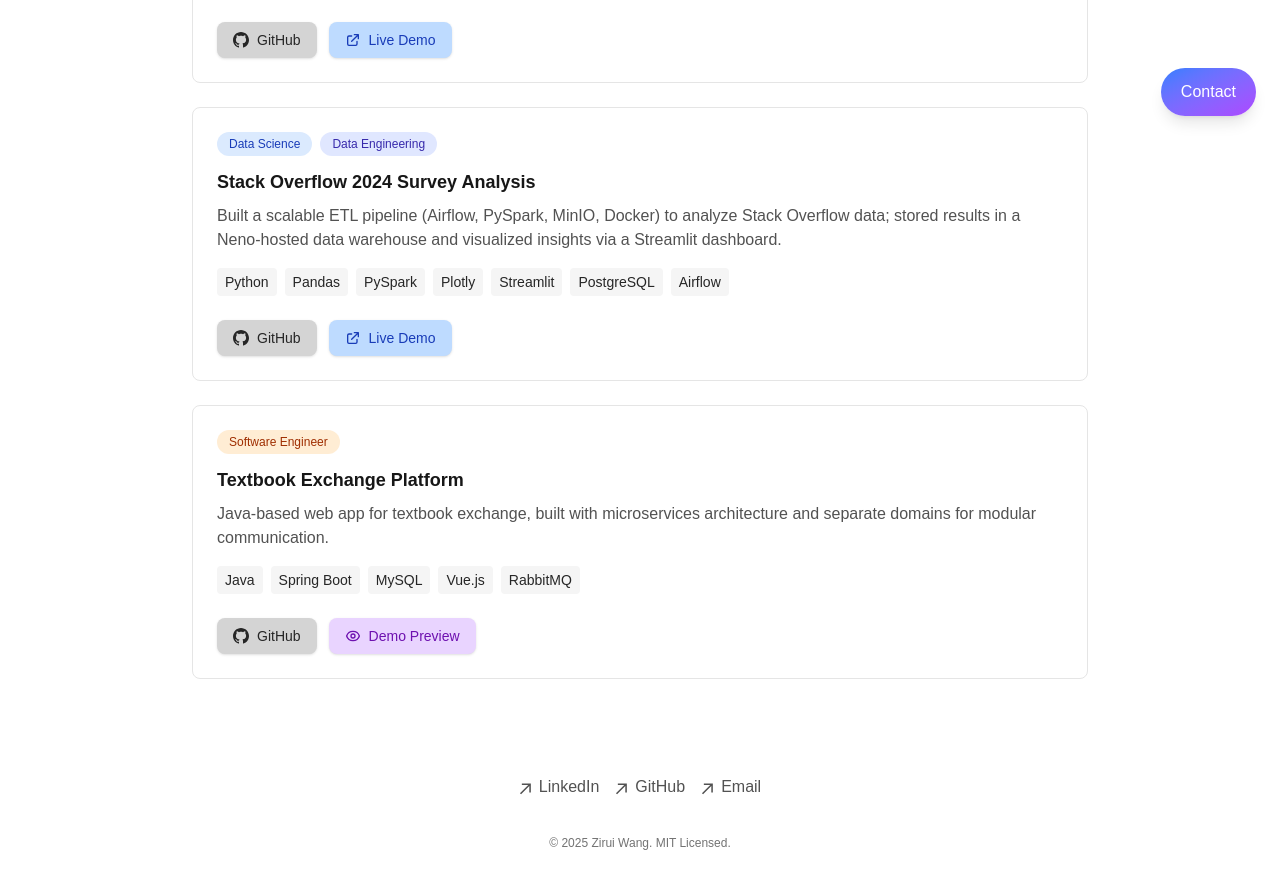
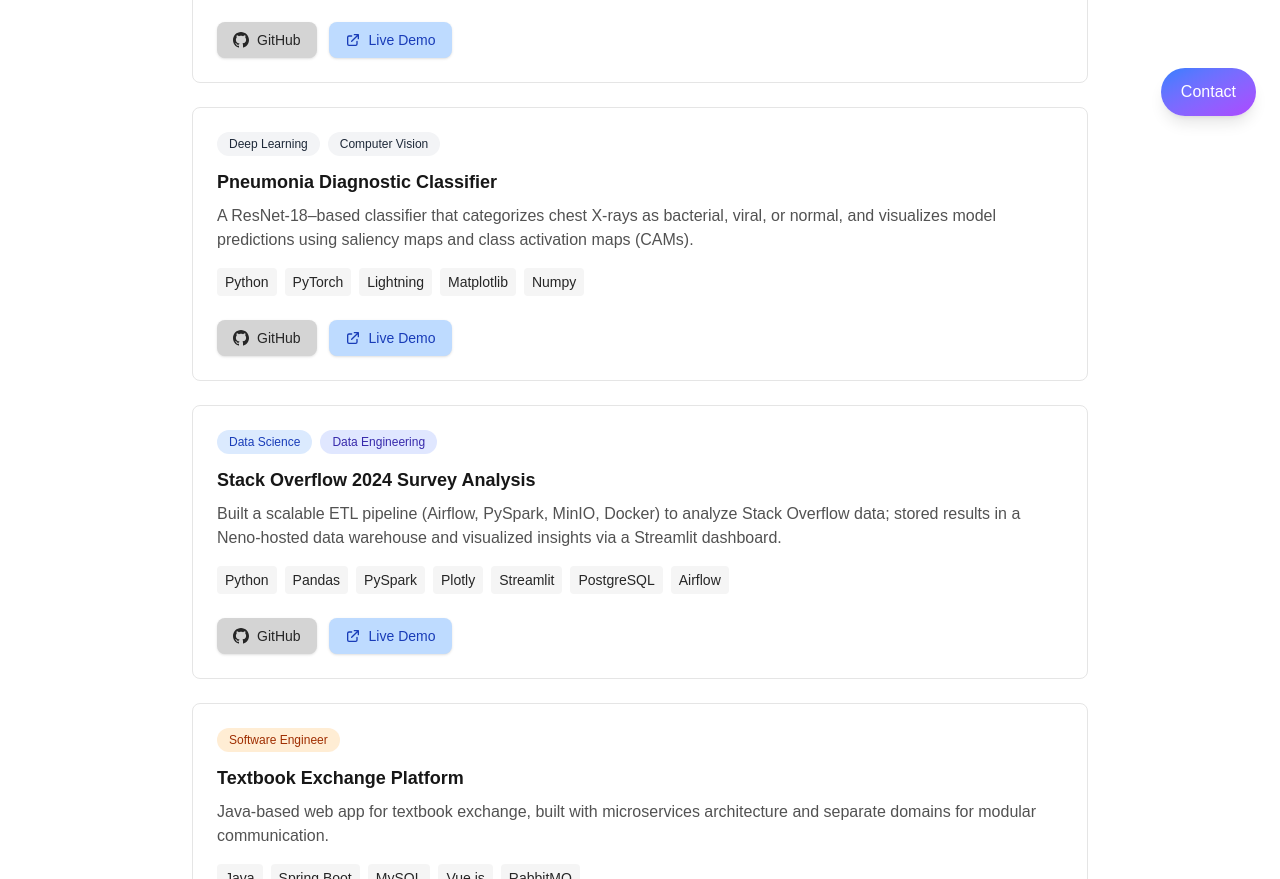
Before and after one commit to ziruiwang1996/portfolio-web, a Next.js app: page /project in a window 1280 px wide. Shown: the part 660-1539 px from the top of the page. Built offline with nearby package versions, Linux system fonts and the light colour scheme.

Commit message:
added project

```diff
--- a/app/components/project-list.js
+++ b/app/components/project-list.js
@@ -22,6 +22,15 @@ export default function ProjectList() {
     },
     {
       id: 3,
+      title: "Pneumonia Diagnostic Classifier",
+      description: "A ResNet-18–based classifier that categorizes chest X-rays as bacterial, viral, or normal, and visualizes model predictions using saliency maps and class activation maps (CAMs).",
+      tech: ["Python", "PyTorch", "Lightning", "Matplotlib", "Numpy"],
+      domains: ["Deep Learning", "Computer Vision"],
+      github: "",
+      demo: "https://huggingface.co/spaces/zooray/pneumonia-diagnostic"
+    },
+    {
+      id: 4,
       title: "Stack Overflow 2024 Survey Analysis",
       description: "Built a scalable ETL pipeline (Airflow, PySpark, MinIO, Docker) to analyze Stack Overflow data; stored results in a Neno-hosted data warehouse and visualized insights via a Streamlit dashboard.",
       tech: ["Python", "Pandas", "PySpark", "Plotly", "Streamlit", "PostgreSQL", "Airflow"],
@@ -29,15 +38,6 @@ export default function ProjectList() {
       github: "https://github.com/ziruiwang1996/stackoverflow-survey-dashboard",
       demo: "https://stackoverflow-2024-survey-dashboard.streamlit.app"
     },
-    // {
-    //   id: 4,
-    //   title: "MIMIC healthcare data analysis",
-    //   description: "Project incoming",
-    //   tech: ["Python", "Pandas", "NumPy", "Matplotlib", "Seaborn", "SQL"],
-    //   domains: ["Data Science"],
-    //   github: "",
-    //   demo: ""
-    // },
     {
       id: 5,
       title: "Textbook Exchange Platform",
```
